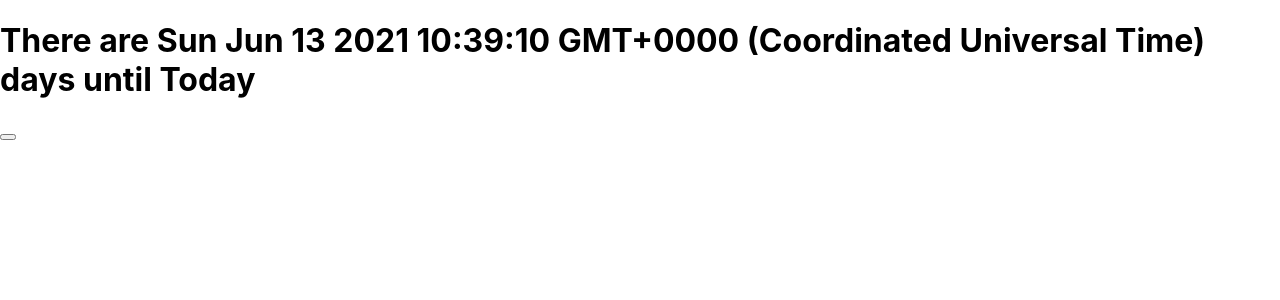
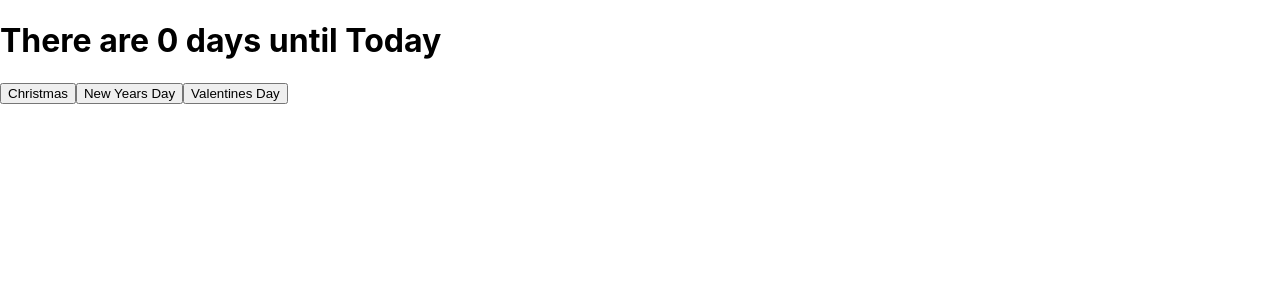
Before and after one commit to dotNATE/react-days-until, a React (Create React App) app: page / in a window 1280 px wide. Shown: the top 300 px of the page. Built offline with nearby package versions, Linux system fonts and the light colour scheme.

Commit message:
added getDaysUntil function, fixed Button to display content, added more Buttons to DaysUntilApp

```diff
--- a/src/Components/Atoms/Button/Button.tsx
+++ b/src/Components/Atoms/Button/Button.tsx
@@ -6,6 +6,6 @@ type ButtonProps = {
     clicker: any
 }
 
-const Button = (props: ButtonProps): JSX.Element => <button onClick={ () => props.clicker( props.date, props.content ) }></button>
+const Button = (props: ButtonProps): JSX.Element => <button onClick={ () => props.clicker( props.date, props.content ) }>{ props.content }</button>
 
 export default Button
--- a/src/Components/Organisms/DaysUntilApp/index.tsx
+++ b/src/Components/Organisms/DaysUntilApp/index.tsx
@@ -3,6 +3,8 @@ import React, { useState } from "react"
 import Header1 from "../../Atoms/Header1"
 import DateButtonsBox from "../../Molecules/DateButtonsBox"
 import Button from "../../Atoms/Button/Button"
+
+import getDaysUntil from "../../../Functions/getDaysUntil";
 
 const DaysUntilApp = () => {
     const [selectedDate, setSelectedDate] = useState(new Date())
@@ -15,9 +17,11 @@ const DaysUntilApp = () => {
 
     return (
         <React.StrictMode>
-            <Header1 content={ "There are " + selectedDate + " days until " + selectedDateString } />
+            <Header1 content={ "There are " + getDaysUntil(selectedDate) + " days until " + selectedDateString } />
             <DateButtonsBox>
                 <Button date={new Date(2021, 12, 25)} content="Christmas" clicker={ handleClick } />
+                <Button date={new Date(2022, 1, 1)} content="New Years Day" clicker={ handleClick } />
+                <Button date={new Date(2022, 2, 14)} content="Valentines Day" clicker={ handleClick } />
             </DateButtonsBox>
         </React.StrictMode>
     )
--- /dev/null
+++ b/src/Functions/getDaysUntil/index.ts
@@ -0,0 +1,11 @@
+const millisecondsPerDay: number = (24*3600*1000)
+
+const getDaysUntil = (futureDate: Date) => {
+    const currentDate: Date = new Date()
+    const differenceInMilliseconds: number = futureDate.getMilliseconds()-currentDate.getMilliseconds()
+    const daysUntil: number = differenceInMilliseconds/millisecondsPerDay
+
+    return daysUntil.toString()
+}
+
+export default getDaysUntil
```
